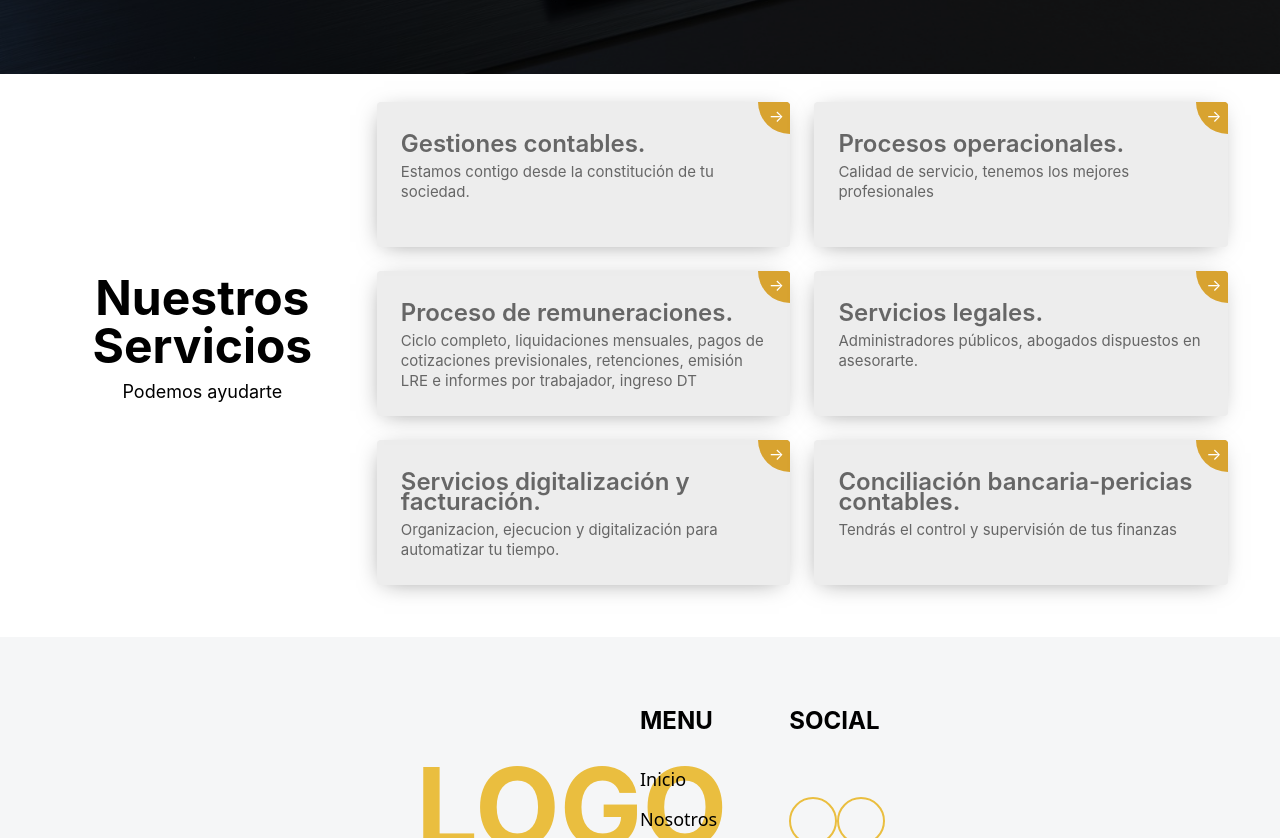
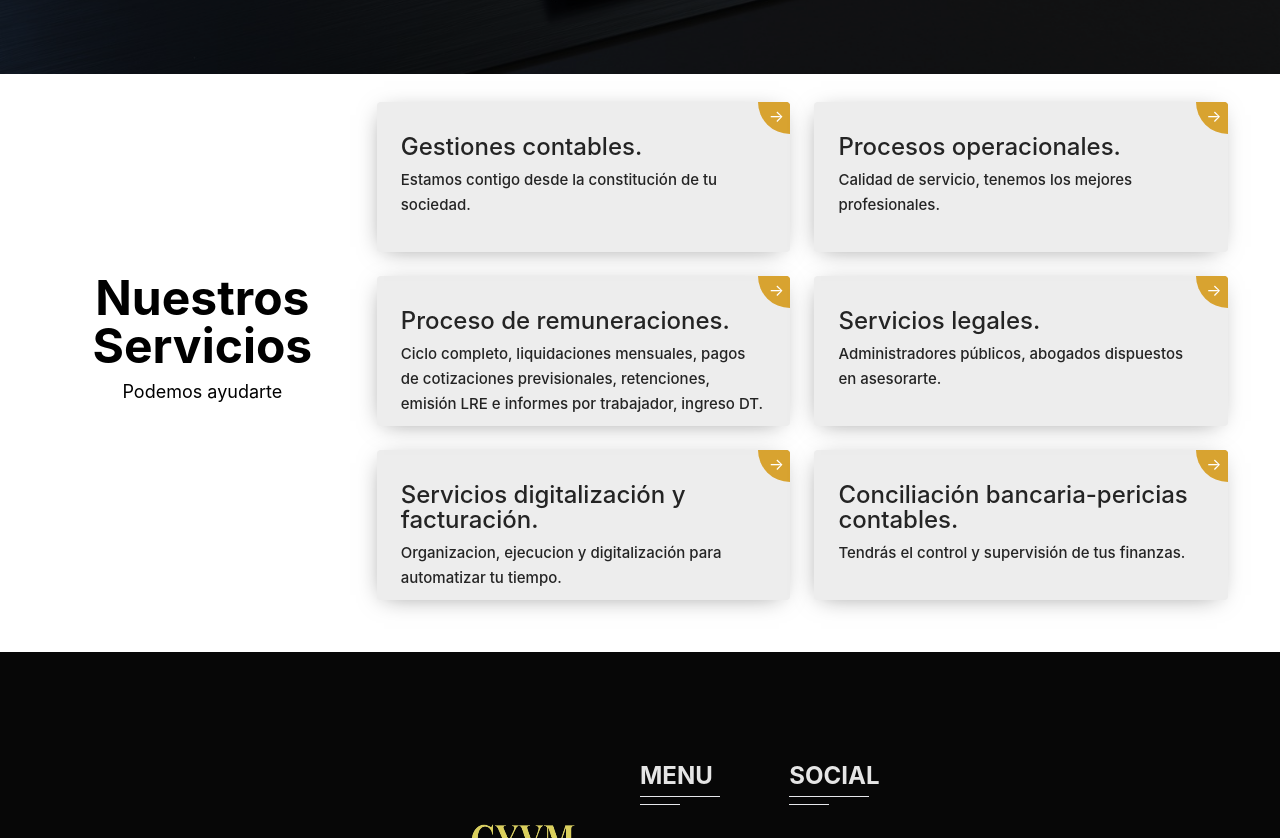
Before and after one commit to sawiwi/page-contable, a React (Create React App) app: page / in a window 1280 px wide. Shown: the part 1962-2800 px from the top of the page. Built offline with nearby package versions, Linux system fonts and the light colour scheme; some icons are missing.

Commit message:
issues: change design services and footer

```diff
--- a/src/assets/css/style.css
+++ b/src/assets/css/style.css
@@ -1,6 +1,7 @@
 .card p {
-    line-height: 20px;
-    color: #666;
+    line-height: 25px;
+    color: #242424;
+    font-weight: 500;
   }
 
   .card p.small {
@@ -32,7 +33,7 @@
     display: block;
     position: relative;
     max-width: 600px;
-    height: 145px;
+    height: 150px;
     max-height: 150px;
     background-color: rgba(78, 78, 78, 0.1);
     border-radius: 4px;
--- a/src/data/cardServices.js
+++ b/src/data/cardServices.js
@@ -10,13 +10,13 @@ export const DataCardServices = [
     {
         id:2,
         title:'Procesos operacionales.',
-        description:'Calidad de servicio, tenemos los mejores profesionales',
+        description:'Calidad de servicio, tenemos los mejores profesionales.',
         href:'',
     },
     {
         id:3,
         title:'Proceso de remuneraciones.',
-        description:'Ciclo completo, liquidaciones mensuales, pagos de cotizaciones previsionales, retenciones, emisión LRE e informes por trabajador, ingreso DT',
+        description:'Ciclo completo, liquidaciones mensuales, pagos de cotizaciones previsionales, retenciones, emisión LRE e informes por trabajador, ingreso DT.',
         href:'',
     },
     {
@@ -40,7 +40,7 @@ export const DataCardServices = [
     {
         id:6,
         title:'Conciliación bancaria-pericias contables.',
-        description:'Tendrás el control y supervisión de tus finanzas',
+        description:'Tendrás el control y supervisión de tus finanzas.',
         href:'',
     }
 ]
--- a/src/shared/Footer/index.js
+++ b/src/shared/Footer/index.js
@@ -1,6 +1,6 @@
 import React from 'react'
 import { iconList } from '../../components/icons/index'
-// import Logo from '../../assets/img/logoVero.png'
+import Logo from '../../assets/img/Logopit_.png'
 import { Link } from 'react-scroll';
 
 
@@ -14,20 +14,25 @@ const Footer = () => {
 
   const { FaFacebookF, FaInstagram } = iconList;
   return (
-    <footer className='grid bg-gray-400/10  xl:pt-10 xl:pb-6 xl:px-32  backdrop-blur-xl' >
-      <div className='grid-cols-1 mx-10 xl:max-w-[1200px] xl:mx-72  xl:flex xl:flex-wrap  my-4'>
-            <div className='xl:w-3/6 mt-8'>
-                  {/* <img
-                    className="h-60 w-86 cursor-pointer pb-1 mt-4 xl:mt-4"
+    <footer className='grid bg-[#070707]  xl:pt-10 xl:pb-6 xl:px-32  backdrop-blur-xl' >
+      <div className='grid-cols-1 mx-10 xl:max-w-[1200px] xl:mx-72  xl:flex xl:flex-wrap  my-2'>
+            <div className='xl:w-3/6 '>
+                <div className=''>
+                <img
+                    className="h-72 cursor-pointer pb-1"
                     src={Logo}
                     alt="CYVM"
-                  /> */}
-                  <h1 className='uppercase font-bold text-[110px] text-[#EABE3F]'>Logo</h1>
+                  />
+                </div>
+
+                  {/* <h1 className='uppercase font-bold text-[110px] text-[#EABE3F]'>Logo</h1>    */}
             </div>
-          <div className='xl:w-2/6'>
-              <h2 className='w-86 py-1 text-2xl text-start my-2 uppercase font-bold '>
+          <div className='xl:w-2/6 my-14'>
+              <h2 className='w-86 py-1 text-2xl text-start  uppercase font-bold text-[#e5e5e5]'>
                   Menu
               </h2>
+              <hr className='h-2 w-20 bg-[##e5e5e5]'></hr>
+              <hr className='h-1 w-10 bg-[##e5e5e5]'></hr>
               {/* <hr className='w-60 border border-1 border-zinc-800'></hr> */}
               <div  className='h-44 text-start mt-6'>
                 {navigation.length > 0 ? navigation.map((item) => {
@@ -39,8 +44,8 @@ const Footer = () => {
                                 smooth={true}
                                 offset={-110}
                                 duration={500} >
-                                <li className='mb-3' >
-                                    <span className='font-sans font-medium text-lg hover:text-[#9b5836]'><a href='/'>{item.name}</a></span>
+                                <li className='mb-3 text-white py-2' >
+                                    <span className='font-sans font-medium text-lg hover:text-primary-default'><a href='/'>{item.name}</a></span>
                                 </li>
                             </Link>
 
@@ -50,10 +55,12 @@ const Footer = () => {
                 }): null}
             </div>
           </div>
-          <div className='xl:w-1/6'>
-              <h2 className='w-86 py-1 text-2xl text-start xl:my-2 uppercase font-bold '>
+          <div className='xl:w-1/6 py-14' >
+              <h2 className='w-86 py-1 text-2xl text-start  uppercase font-bold text-[#e5e5e5]'>
                   Social
               </h2>
+              <hr className='h-2 w-20 bg-[##e5e5e5]'></hr>
+              <hr className='h-1 w-10 bg-[##e5e5e5]'></hr>
               <div className='h-28 text-center xl:text-start mt-8 xl:mt-14'>
                   <ul className='list-none flex justify-around xl:justify-evenly '>
                       <li className='mb-2'>
--- a/src/shared/header/header.jsx
+++ b/src/shared/header/header.jsx
@@ -1,6 +1,6 @@
 import { Disclosure, } from '@headlessui/react'
 import { Bars3Icon, XMarkIcon } from '@heroicons/react/24/outline'
-//import Logo from '../../assets/img/logoVero.png'
+import Logo from '../../assets/img/Logopit_.png'
 import NavigationItem from '../navigation/NavigationItem';
 import NavMobile from '../navigation/NavMobile';
 
@@ -21,14 +21,14 @@ const Header = () => {
 
               <div className="flex flex-1 items-center justify-end sm:justify-between">
                 <div className="flex flex-shrink-0 items-center">
-                  {/* <img
-                    className="h-28 xl:h-48 w-auto cursor-pointer"
+                  <img
+                    className="h-28 xl:h-56 w-auto cursor-pointer"
                     src={Logo}
                     alt="CYVM"
-                  /> */}
-                  <h1 className='text-[#EABE3F] text-4xl md:text-5xl font-bold tracking-widest'>
+                  />
+                  {/* <h1 className='text-[#EABE3F] text-4xl md:text-5xl font-bold tracking-widest'>
                     CYVM
-                  </h1>
+                  </h1> */}
                 </div>
                 <div className="hidden sm:ml-6 sm:block">
                   <div className="flex space-x-4">
```
Also changed, not shown: src/assets/img/Logopit_.png (added).
